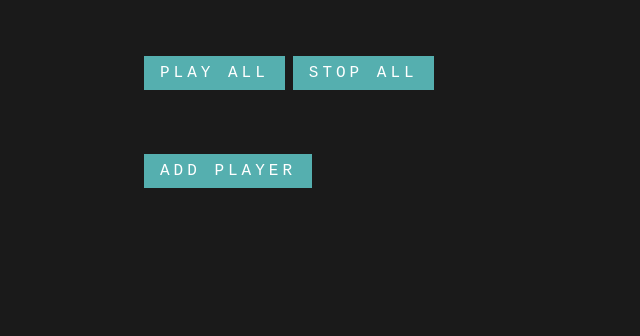
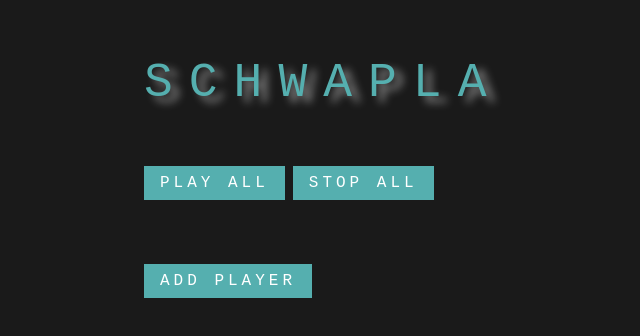
Before and after one commit to Noah2610/schwapla, a Next.js app: page / in a window 1280 px wide. Shown: the top 336 px of the page, without its empty margins (176-816 px from the left). Built offline with nearby package versions, Linux system fonts and the light colour scheme.

Commit message:
Add Heading

```diff
--- /dev/null
+++ b/src/components/Heading/Heading.module.scss
@@ -0,0 +1,33 @@
+.heading {
+    font-weight: normal;
+    font-family: monospace;
+    color: var(--clr-primary);
+    letter-spacing: 4px;
+    margin: 24px 0;
+
+    &.h1 {
+        font-size: 48px;
+        letter-spacing: 16px;
+        text-shadow: 8px 6px 8px rgba(255, 255, 255, 0.5);
+    }
+
+    &.h2 {
+        font-size: 32px;
+        letter-spacing: 12px;
+        text-shadow: 4px 3px 4px rgba(255, 255, 255, 0.5);
+    }
+
+    &.h3 {
+        font-size: 24px;
+        letter-spacing: 8px;
+    }
+
+    &.h4 {
+    }
+
+    &.h5 {
+    }
+
+    &.h6 {
+    }
+}
--- /dev/null
+++ b/src/components/Heading/index.tsx
@@ -0,0 +1,11 @@
+import classNames from "classnames";
+import styles from "./Heading.module.scss";
+
+export interface HeadingProps {
+    children: string;
+    variant: "h1" | "h2" | "h3" | "h4" | "h5" | "h6";
+}
+
+export default function Heading({ children, variant: H }: HeadingProps) {
+    return <H className={classNames(styles.heading, styles[H])}>{children}</H>;
+}
--- a/src/pages/index.tsx
+++ b/src/pages/index.tsx
@@ -1,9 +1,11 @@
 import App from "../components/App";
+import Heading from "../components/Heading";
 
 export default function Index() {
     return (
-        <>
+        <div className="pageContent">
+            <Heading variant="h1">SCHWAPLA</Heading>
             <App />
-        </>
+        </div>
     );
 }
--- a/src/styles/page.scss
+++ b/src/styles/page.scss
@@ -1,6 +1,12 @@
 .page {
     display: block;
     max-width: 640px;
-    margin: 32px auto;
-    padding: 24px 32px;
+    margin: 0 auto;
+    padding: 32px 32px;
+
+    & .pageContent {
+        display: flex;
+        flex-direction: column;
+        gap: 32px;
+    }
 }
```
